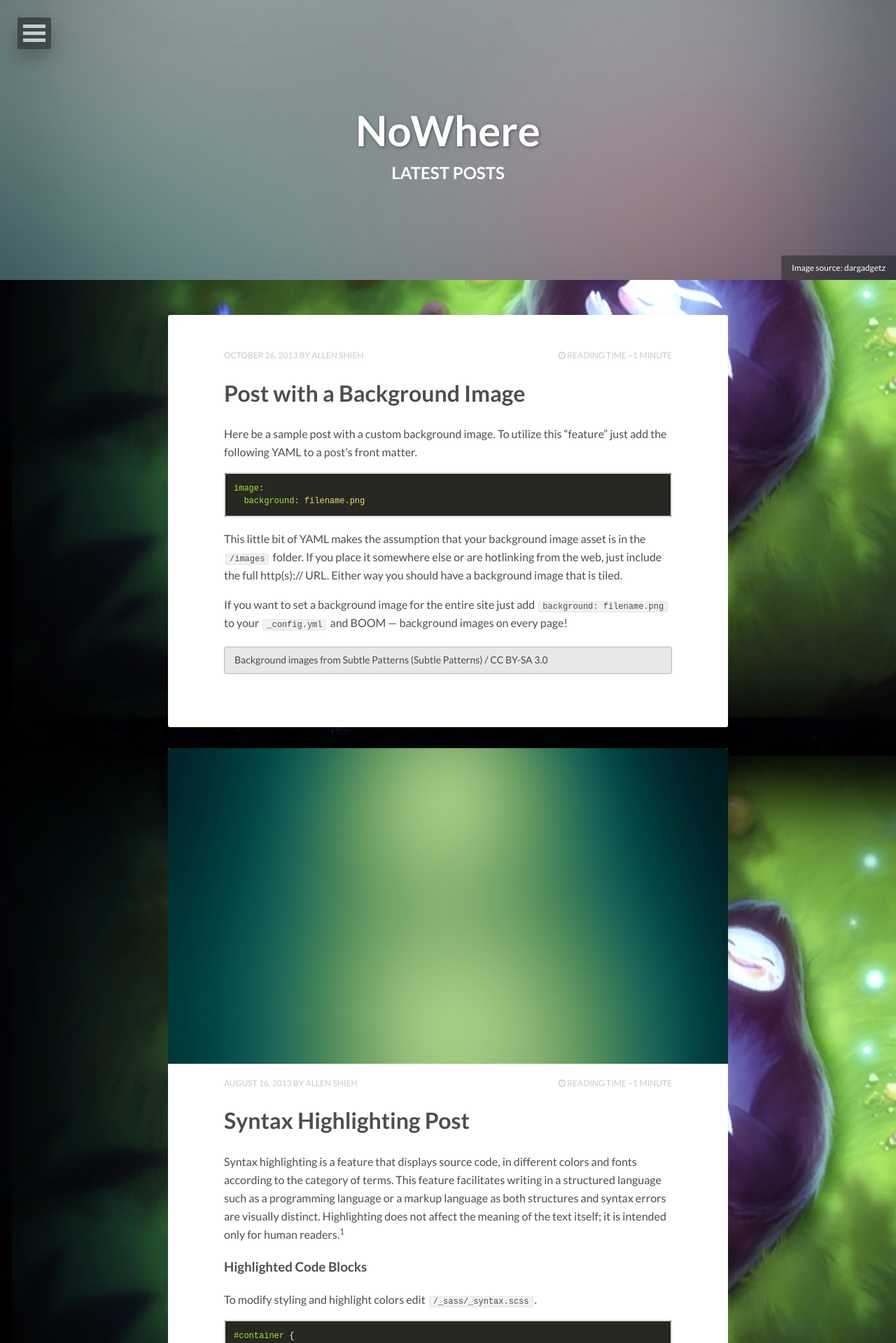
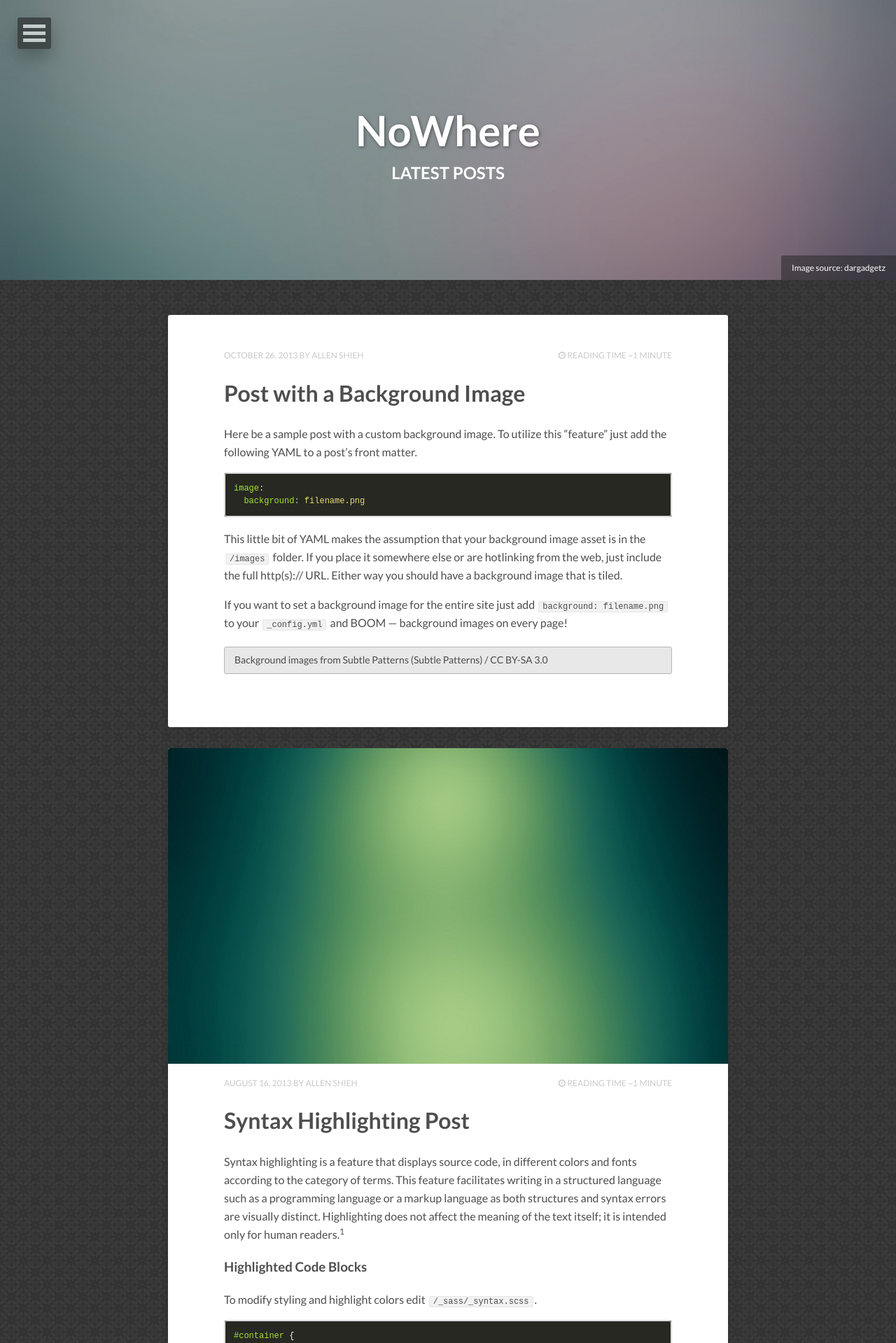
Before and after one commit to AllenShieh/AllenShieh.github.io, a Jekyll site: the page built from index.html, in a window 1280 px wide. Shown: the top 1919 px of the page at 70% size. Built offline with Jekyll 4.4.1, drawn with Linux system fonts in a browser that asks for light colours; nearby versions of some CDN libraries; the list of posts is cut into pages by our own code.

Commit message:
background

```diff
--- a/_config.yml
+++ b/_config.yml
@@ -26,7 +26,7 @@ owner:
   google_plus:
 
 # Background image to be tiled on all pages
-background: ori.jpg
+background: dark_embroidery.png
 
 # Analytics and webmaster tools stuff goes here
 google_analytics:
```
Also changed, not shown: images/dark_embroidery.png (added).
